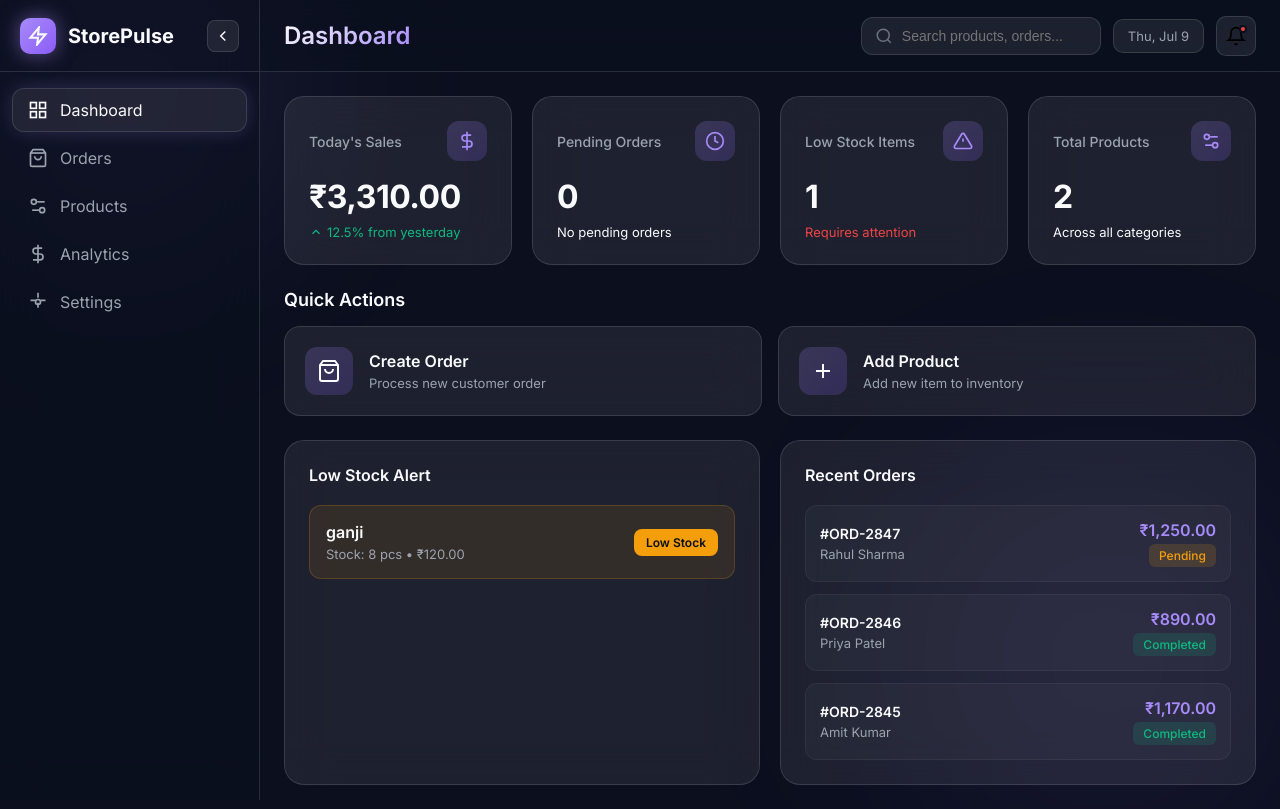
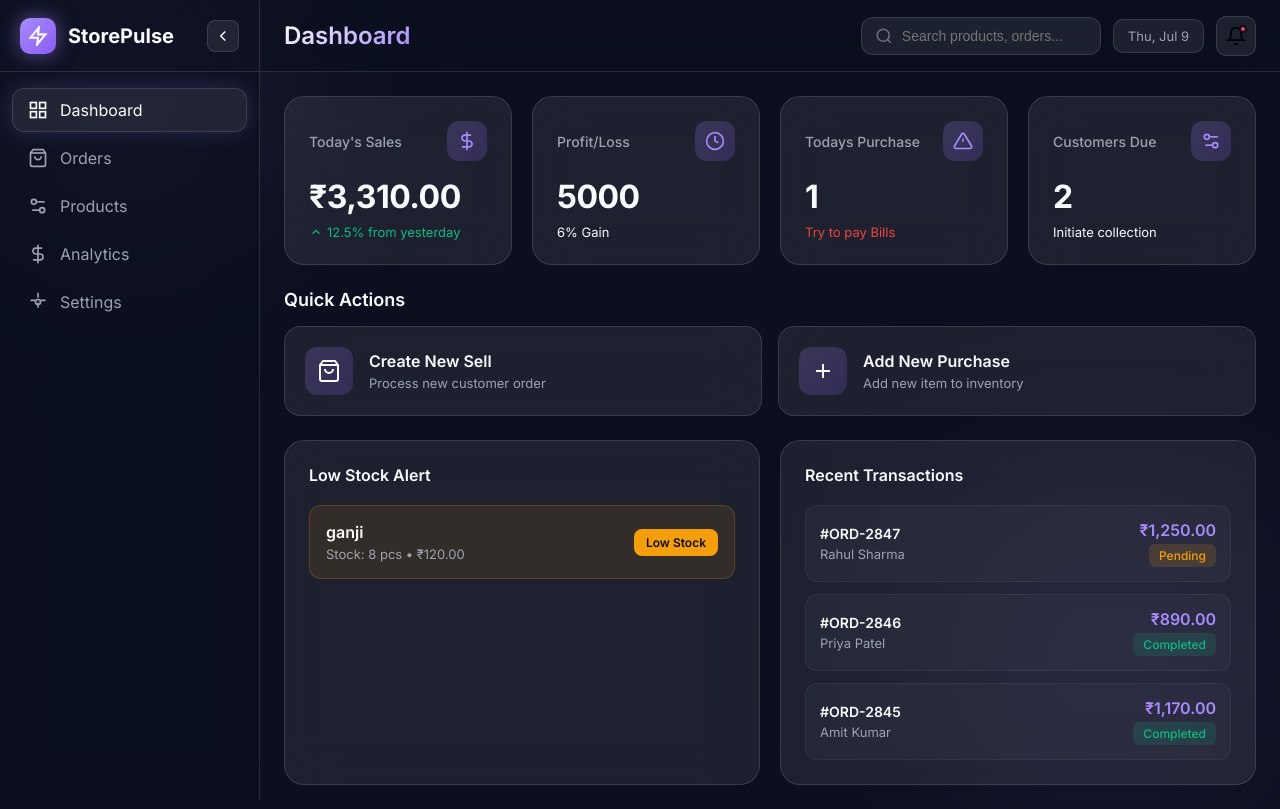
Before and after one commit to learnodishahelp-cmd/storeui, a plain HTML site: page index.html in a window 1280 px wide. Drawn offline with Linux system fonts and the light colour scheme.

Commit message:
Update index.html

```diff
--- a/index.html
+++ b/index.html
@@ -824,7 +824,7 @@ body::after {
 
         <div class="kpi-card">
           <div class="kpi-header">
-            <span class="kpi-label">Pending Orders</span>
+            <span class="kpi-label">Profit/Loss</span>
             <div class="kpi-icon">
               <svg width="20" height="20" viewBox="0 0 24 24" fill="none" stroke="currentColor" stroke-width="2">
                 <circle cx="12" cy="12" r="10"/>
@@ -832,15 +832,15 @@ body::after {
               </svg>
             </div>
           </div>
-          <div class="kpi-value">0</div>
+          <div class="kpi-value">5000</div>
           <div class="kpi-change">
-            <span>No pending orders</span>
+            <span>6% Gain</span>
           </div>
         </div>
 
         <div class="kpi-card">
           <div class="kpi-header">
-            <span class="kpi-label">Low Stock Items</span>
+            <span class="kpi-label">Todays Purchase</span>
             <div class="kpi-icon">
               <svg width="20" height="20" viewBox="0 0 24 24" fill="none" stroke="currentColor" stroke-width="2">
                 <path d="M10.29 3.86L1.82 18a2 2 0 0 0 1.71 3h16.94a2 2 0 0 0 1.71-3L13.71 3.86a2 2 0 0 0-3.42 0z"/>
@@ -851,13 +851,13 @@ body::after {
           </div>
           <div class="kpi-value">1</div>
           <div class="kpi-change negative">
-            <span>Requires attention</span>
+            <span>Try to pay Bills</span>
           </div>
         </div>
 
         <div class="kpi-card">
           <div class="kpi-header">
-            <span class="kpi-label">Total Products</span>
+            <span class="kpi-label">Customers Due</span>
             <div class="kpi-icon">
               <svg width="20" height="20" viewBox="0 0 24 24" fill="none" stroke="currentColor" stroke-width="2">
                 <path d="M20 7h-9"/>
@@ -869,7 +869,7 @@ body::after {
           </div>
           <div class="kpi-value">2</div>
           <div class="kpi-change">
-            <span>Across all categories</span>
+            <span>Initiate collection</span>
           </div>
         </div>
       </div>
@@ -886,7 +886,7 @@ body::after {
               </svg>
             </div>
             <div class="action-text">
-              <h3>Create Order</h3>
+              <h3>Create New Sell</h3>
               <p>Process new customer order</p>
             </div>
           </a>
@@ -898,7 +898,7 @@ body::after {
               </svg>
             </div>
             <div class="action-text">
-              <h3>Add Product</h3>
+              <h3>Add New Purchase</h3>
               <p>Add new item to inventory</p>
             </div>
           </a>
@@ -921,7 +921,7 @@ body::after {
 
         <section class="card">
           <div class="card-header">
-            <h2 class="card-title">Recent Orders</h2>
+            <h2 class="card-title">Recent Transactions</h2>
           </div>
           <div class="order-list">
             <div class="order-item">
```
